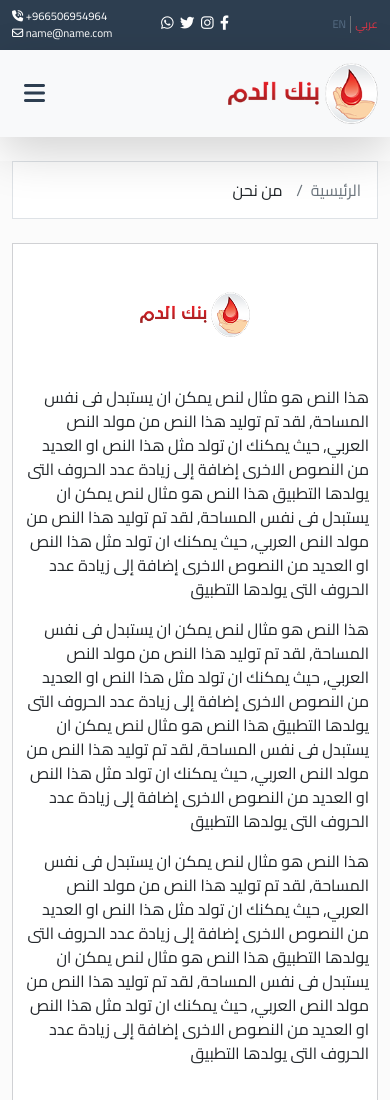
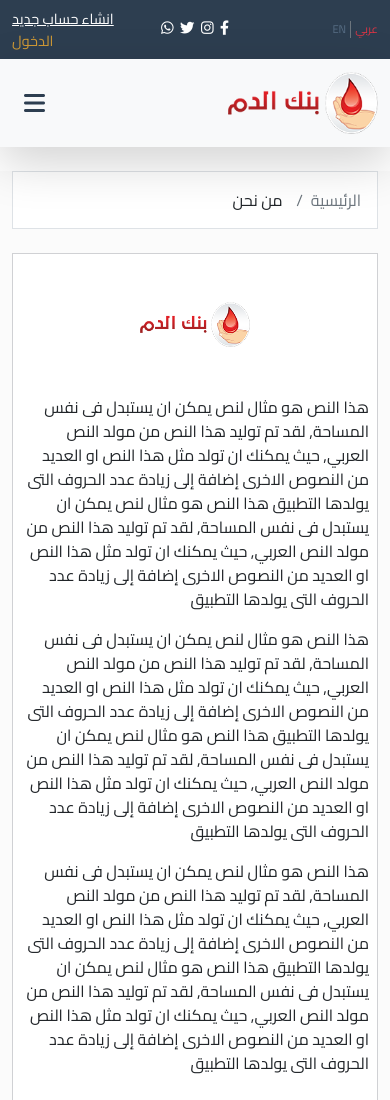
Before and after one commit to kareem-gafer10/Blood-Bank, a plain HTML site: page about.html in a window 390 px wide. Shown: the top 1100 px of the page. Drawn offline with Linux system fonts and the light colour scheme.

Commit message:
edit navbar and register responsive

```diff
--- a/about.html
+++ b/about.html
@@ -32,14 +32,14 @@
               </div>
 
               <div class="col-4">
-            <div class="contact text-start" dir="ltr">
-              <span class="border-end border-secondary">
-                <i class="fa-solid fa-phone-volume"></i>
-                +966506954964
+                <div class="contact text-start">
+                  <span class="px-md-2">
+                    <a class="mx-md-3 regist" href="register.html"
+                      >انشاء حساب جديد</a
+                    >
                   </span>
-              <span class="px-2">
-                <i class="far fa-envelope"></i>
-                name@name.com
+                  <span>
+                    <a class="mx-md-3 signIn" href="signIn.html">الدخول</a>
                   </span>
                 </div>
               </div>
--- a/assets/css/style.css
+++ b/assets/css/style.css
@@ -44,6 +44,7 @@ img {
   float: none !important;
   padding: 10px;
 }
+
 /* top-header */
 .top-header {
   background-color: var(--main-color);
@@ -67,7 +68,8 @@ img {
   text-decoration: underline;
   font-size: 0.9rem;
 }
-.signIn,.signIn:hover {
+.signIn,
+.signIn:hover {
   color: #cf9935;
   font-size: 0.9rem;
 }
@@ -86,6 +88,9 @@ img {
     border: none !important;
     display: block;
   }
+  /* .top-header .contact span {
+    font-size: 0.3rem;
+  } */
 }
 /* top-header */
 
@@ -125,7 +130,7 @@ img {
 .navbar .our-btn {
   padding: 5px 25px;
 }
-.navbar .our-btn-larg{
+.navbar .our-btn-larg {
   padding: 7px 80px;
   font-size: 1.1rem;
 }
@@ -486,7 +491,11 @@ footer .nav-link:hover {
   border-radius: initial;
   border: 2px solid #d0d1d4;
 }
-
+@media(max-width:768px){
+  .register form{
+    padding: 30px 20px;
+  }
+}
 /* register */
 
 /* signin */
@@ -557,7 +566,7 @@ footer .nav-link:hover {
   color: #fff;
 }
 
-@media(max-width:768px){
+@media (max-width: 768px) {
   .pagination .page-link {
     color: #000;
     margin-right: 5px;
```
Also changed, not shown: Donaition.html (+7 -7 lines), article.html (+7 -7 lines), contact.html (+9 -9 lines), index.html (+1 -1 lines), register.html (+9 -7 lines), request.html (+9 -9 lines), signIn.html (+9 -9 lines). Lines whose indentation alone changed are shown as unchanged.
